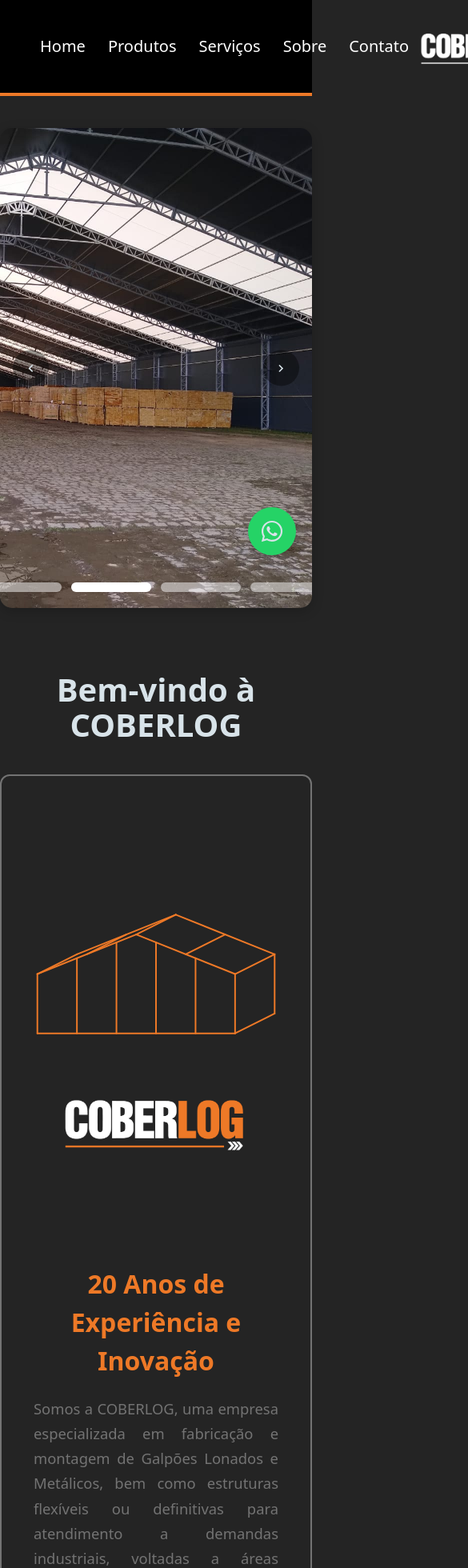
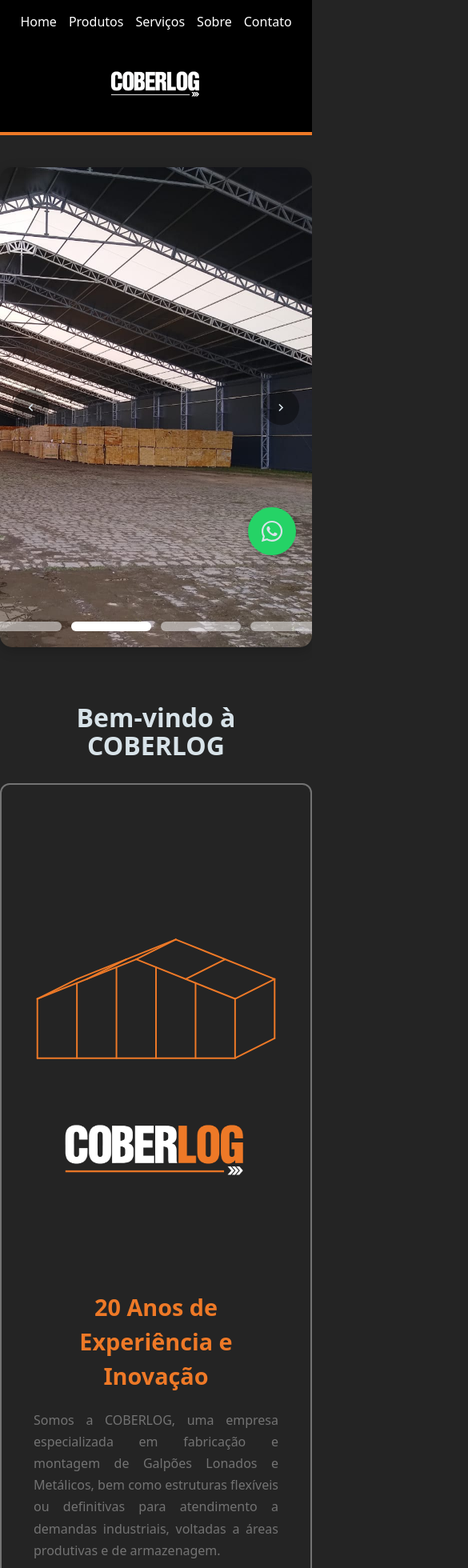
Before and after one commit to llucaschagass/Coberlog, a React (Vite) app: page / in a window 390 px wide. Shown: the top 1960 px of the page at 80% size, 585 px wide, since content can reach past the window. Built offline with nearby package versions, Linux system fonts and the light colour scheme.

Commit message:
feat: melhoria na responsividade para telas móveis

```diff
--- a/src/components/pages/Home/HomePage.module.css
+++ b/src/components/pages/Home/HomePage.module.css
@@ -93,19 +93,42 @@
   line-height: 1.7;
 }
 
-@media (max-width: 768px) {
-  .aboutSection {
-    grid-template-columns: 1fr;
-    text-align: center;
-  }
-
+@media (max-width: 900px) {
   .featuresSection {
     grid-template-columns: 1fr 1fr;
   }
 }
 
-@media (max-width: 500px) {
+@media (max-width: 768px) {
+  .welcomeSection h1 {
+    font-size: 2rem;
+  }
+
+  .aboutSection {
+    grid-template-columns: 1fr;
+    padding: 20px;
+  }
+
+  .aboutText h2 {
+    font-size: 1.8rem;
+  }
+
+  .aboutText p {
+    font-size: 1rem;
+  }
+}
+
+@media (max-width: 540px) {
   .featuresSection {
     grid-template-columns: 1fr;
   }
+
+  .welcomeSection {
+    padding: 30px 15px;
+  }
+
+  .aboutSection,
+  .featuresSection {
+    margin-bottom: 40px;
+  }
 }
--- a/src/components/shared/Footer/Footer.module.css
+++ b/src/components/shared/Footer/Footer.module.css
@@ -56,3 +56,21 @@
   color: var(--color-primary);
   transform: scale(1.2);
 }
+
+@media (max-width: 768px) {
+  .footerContent {
+    flex-direction: column;
+    gap: 20px;
+    padding: 20px;
+  }
+}
+
+@media (max-width: 540px) {
+  .logo2 img {
+    height: 70px;
+  }
+
+  .socialIcons {
+    gap: 25px;
+  }
+}
--- a/src/components/shared/Header/Header.module.css
+++ b/src/components/shared/Header/Header.module.css
@@ -58,3 +58,38 @@
 .logo.react:hover {
   filter: drop-shadow(0 0 2em #61dafb)  brightness(1.4);
 }
+
+@media (max-width: 768px) {
+  .headerContent {
+    flex-direction: column;
+    gap: 15px;
+    padding: 15px 20px;
+  }
+
+  .headerContent nav {
+    flex-wrap: wrap;
+    gap: 20px;
+  }
+
+  .headerContent nav a {
+    font-size: 18px;
+  }
+
+  .logo img {
+    height: 80px;
+  }
+}
+
+@media (max-width: 540px) {
+  .headerContent nav {
+    gap: 15px;
+  }
+
+  .headerContent nav a {
+    font-size: 16px;
+  }
+
+  .logo img {
+    height: 70px;
+  }
+}
```
